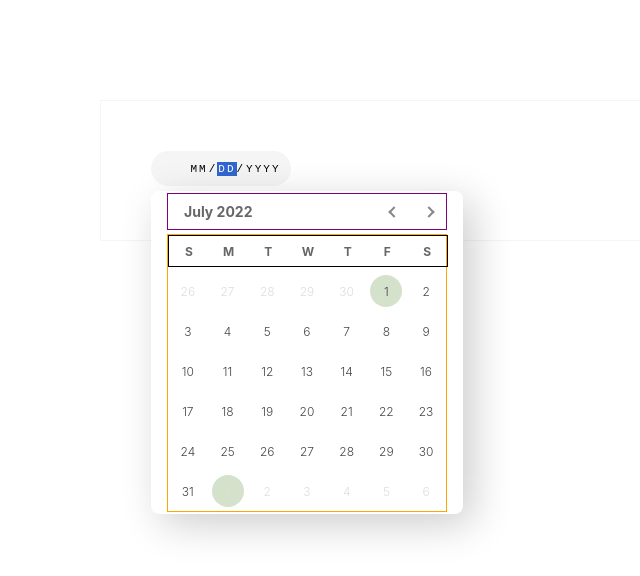
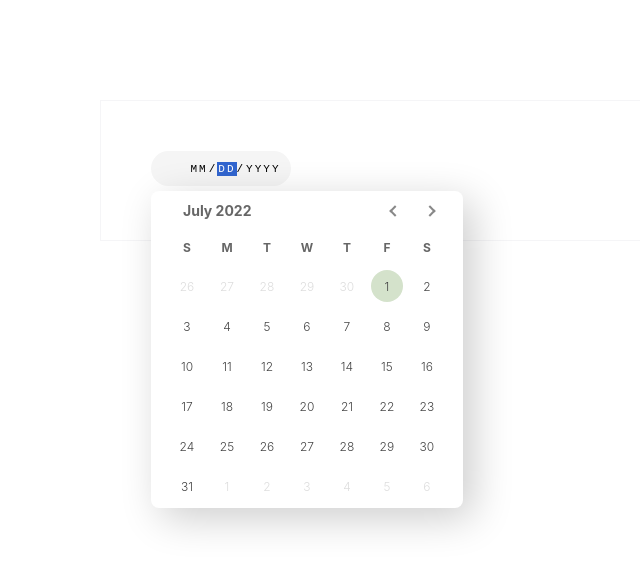
Before and after one commit to librz/react-components, a React (Create React App) app: page / in a window 1280 px wide. Both pictures are taken after a click on the element 221 px from the left and 168 px from the top of the page. Shown: the top 576 px of the page, without its empty margins (0-640 px from the left). Built offline with nearby package versions, Linux system fonts and the light colour scheme.

Commit message:
[TBC] (DatePicker)

```diff
--- a/src/DatePicker/index.css
+++ b/src/DatePicker/index.css
@@ -56,7 +56,6 @@
   display: flex;
   align-items: center;
   justify-content: space-between;
-  border: 1px solid purple;
   padding-left: 16px;
 }
 
@@ -105,7 +104,6 @@
 */
 
 .calendar {
-  border: 1px solid orange;
   margin-top: 4px;
 }
 
@@ -115,7 +113,6 @@
   width: 100%;
   display: flex;
   align-items: center;
-  border: 1px solid black;
   margin-bottom: 4px;
 }
 
@@ -140,7 +137,6 @@
   display: flex;
   align-items: center;
   justify-content: center;
-  /* border: 1px solid orange; */
 }
 
 .day-container.disabled {
--- a/src/DatePicker/index.tsx
+++ b/src/DatePicker/index.tsx
@@ -7,21 +7,11 @@ interface IProps {
   onChange?: (ts: number) => void
 }
 
-let todayTs = (function() {
-  const now = Date.now();
-  const oneDay = 24 * 60 * 60 * 1000;
-  return now - (now % oneDay) + (new Date().getTimezoneOffset() * 1000 * 60)
-})()
-
-// const todayTimestamp = (function() {
-//   const now = new Date();
-//   const offset = 60 * 60 * 1000 * now.getHours()
-//     + 60 * 1000 * now.getMinutes()
-//     + 1000 * now.getSeconds();
-//   return now.getTime() - offset;
-// })()
-
-// console.log("todayTimestamp", todayTimestamp)
+const todayTs = (function() {
+  const now = new Date();
+  const today = new Date(now.getFullYear(), now.getMonth(), now.getDate());
+  return today.getTime()
+})();
 
 const DatePicker: FC<IProps> = ({ onChange }) => {
 
@@ -41,6 +31,8 @@ const DatePicker: FC<IProps> = ({ onChange }) => {
 
   const [monthDetails, setMonthDetails] = useState(getMonthDetails(date.getFullYear(), date.getMonth()));
 
+  console.log({ monthDetails })
+
   /* effects */
 
   useEffect(() => {
@@ -51,10 +43,6 @@ const DatePicker: FC<IProps> = ({ onChange }) => {
   }, [])
 
   /* functions */
-
-  function isCurrentDay(day: { timestamp: number }) {
-    return day.timestamp === todayTs;
-  }
 
   function isSelectedDay(day: { timestamp: number }) {
     return day.timestamp === selectedDay;
@@ -119,9 +107,6 @@ const DatePicker: FC<IProps> = ({ onChange }) => {
         'disabled': day.month !== 0,
         'highlight': isSelectedDay(day),
       })
-      if (isCurrentDay(day)) {
-        console.log(`${day.timestamp} is current day ${todayTs}`)
-      }
       return (
         <div key={index} className={dayClassname}>
           <div className='day' onClick={() => onDateClick(day)}>
@@ -137,7 +122,7 @@ const DatePicker: FC<IProps> = ({ onChange }) => {
           {
             ['SUN', 'MON', 'TUE', 'WED', 'THU', 'FRI', 'SAT'].map(
               (d,i) =>
-              <div key={i} className='cch-name'>{d.slice(0, 1)}</div>
+              <div key={i}>{d.slice(0, 1)}</div>
             )
           }
         </div>
--- a/src/DatePicker/utils.ts
+++ b/src/DatePicker/utils.ts
@@ -2,7 +2,10 @@ import { daysMap, monthMap } from './constants'
 import { DayDetails } from './interface'
 
 export function getNumberOfDays(year: number, month: number) {
-  return 40 - new Date(year, month, 40).getDate();
+  // day starts from 1, 0th of next month is the last day of this month (this is called underflow)
+  // see https://developer.mozilla.org/en-US/docs/Web/JavaScript/Reference/Global_Objects/Date/Date#parameters
+  const lastDay = new Date(year, month + 1, 0);
+  return lastDay.getDate();
 }
 
 export function getDayDetails(args: {
@@ -22,8 +25,9 @@ export function getDayDetails(args: {
   }
   const prevMonthNumberOfDays = getNumberOfDays(prevYear, prevMonth);
   const _date = (date < 0 ? prevMonthNumberOfDays + date : date % args.numberOfDays) + 1;
-  const month = date < 0 ? -1 : date >= args.numberOfDays ? 1 : 0;
-  const timestamp = new Date(args.year, args.month, _date).getTime();
+  // 0 means this month, 1 means next month, -1 mans prev month
+  const month: 0 | -1 | 1 = date < 0 ? -1 : date >= args.numberOfDays ? 1 : 0;
+  const timestamp = new Date(args.year, args.month + month, _date).getTime();
   return {
     date: _date,
     day,
@@ -59,13 +63,10 @@ export function getMonthDetails(year: number, month: number): DayDetails[] {
 }
 
 export function getDateFromDateString(dateValue: string) {
-  let dateData = dateValue.split('-').map(d=>parseInt(d, 10));
-  if(dateData.length < 3)
+  const dateData = dateValue.split('-').map(d => parseInt(d, 10));
+  if (dateData.length < 3)
       return null;
-
-  let year = dateData[0];
-  let month = dateData[1];
-  let date = dateData[2];
+  const [year, month, date] = dateData;
   return {year, month, date};
 }
 
@@ -74,9 +75,9 @@ export function getMonthStr(month: number): string {
 }
 
 export function getDateStringFromTimestamp(ts: number) {
-  let dateObject = new Date(ts);
-  let month = dateObject.getMonth()+1;
-  let date = dateObject.getDate();
+  const dateObject = new Date(ts);
+  const month = dateObject.getMonth()+1;
+  const date = dateObject.getDate();
   return dateObject.getFullYear()
     + '-'
     + (month < 10 ? '0' + month : month)
```
